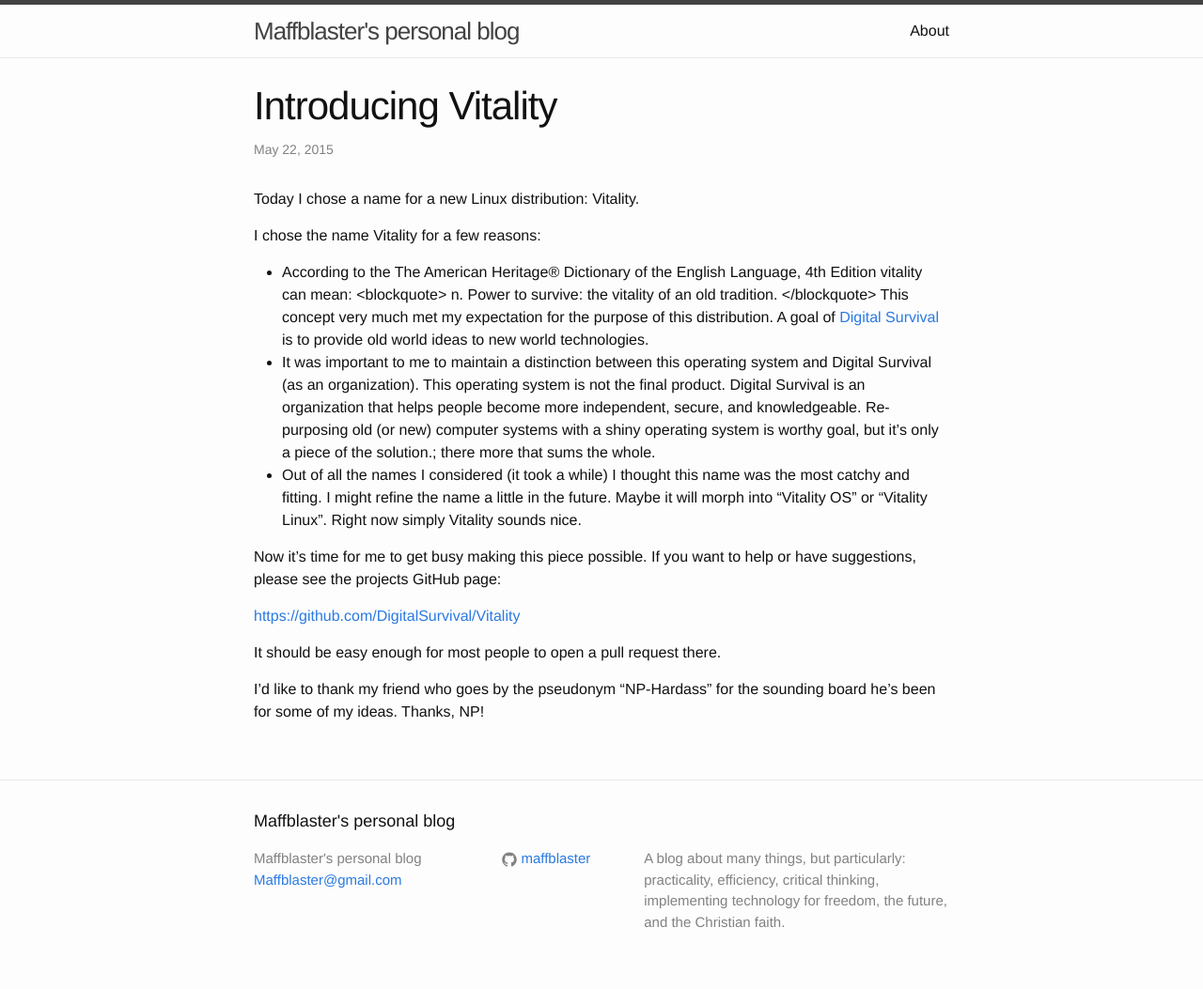
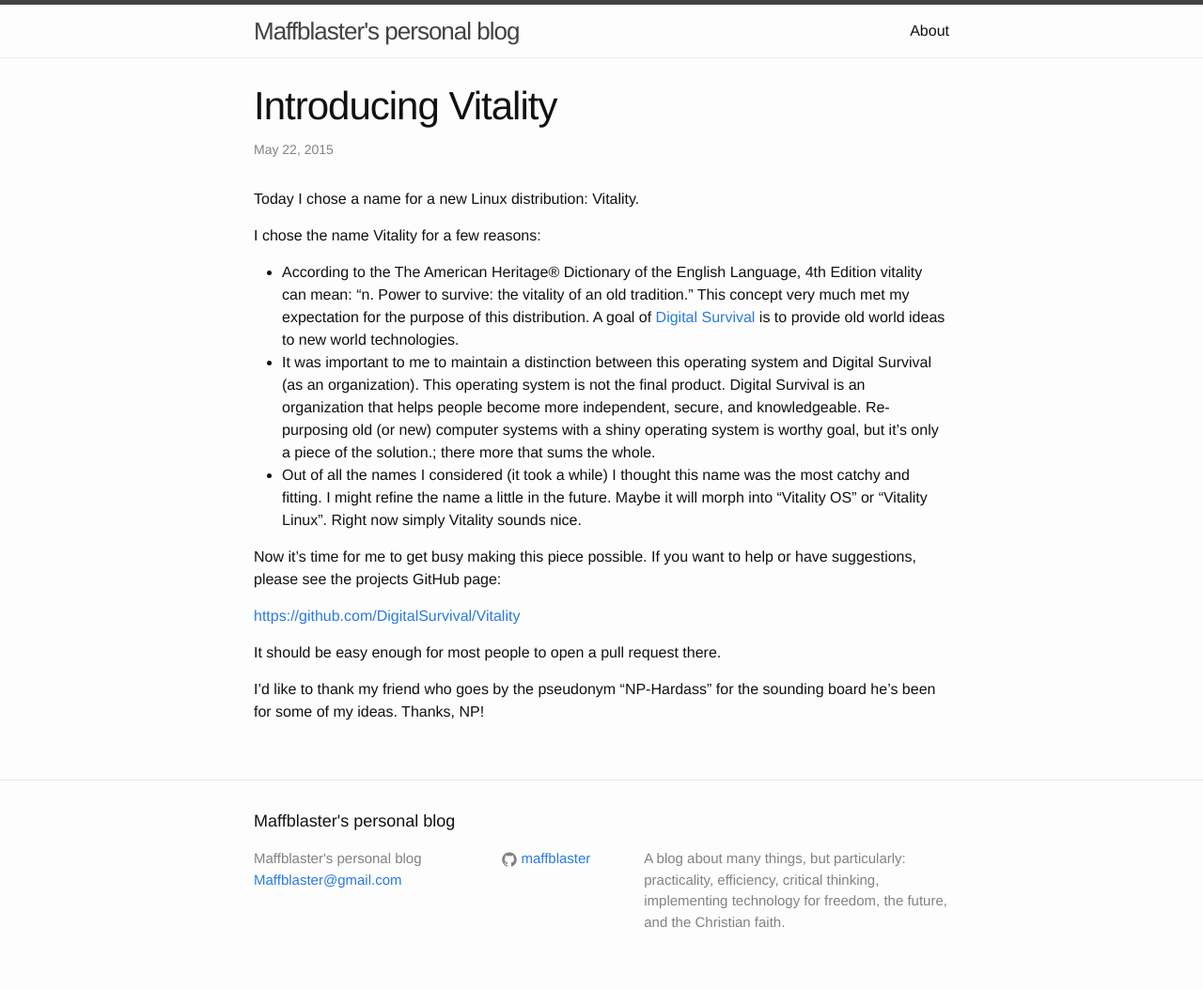
Before and after one commit to maffblaster/maffblaster.github.io, a Jekyll site: the page built from _posts/2015-05-22-introducting-vitality.md, in a window 1280 px wide. Shown: the whole page at 94% size. Built offline with Jekyll 4.4.1, drawn with Linux system fonts in a browser that asks for light colours.

Commit message:
HTML fix.

```diff
--- a/_posts/2015-05-22-introducting-vitality.md
+++ b/_posts/2015-05-22-introducting-vitality.md
@@ -10,7 +10,7 @@
 
 I chose the name Vitality for a few reasons:
 
-* According to the The American Heritage® Dictionary of the English Language, 4th Edition vitality can mean: <blockquote> n. Power to survive: the vitality of an old tradition. </blockquote> This concept very much met my expectation for the purpose of this distribution. A goal of [Digital Survival](http://www.digitalsurvival.us/) is to provide old world ideas to new world technologies.
+* According to the The American Heritage® Dictionary of the English Language, 4th Edition vitality can mean: "n. Power to survive: the vitality of an old tradition." This concept very much met my expectation for the purpose of this distribution. A goal of [Digital Survival](http://www.digitalsurvival.us/) is to provide old world ideas to new world technologies.
 * It was important to me to maintain a distinction between this operating system and Digital Survival (as an organization). This operating system is not the final product. Digital Survival is an organization that helps people become more independent, secure, and knowledgeable. Re-purposing old (or new) computer systems with a shiny operating system is worthy goal, but it's only a piece of the solution.; there more that sums the whole.
 * Out of all the names I considered (it took a while) I thought this name was the most catchy and fitting. I might refine the name a little in the future. Maybe it will morph into "Vitality OS" or "Vitality Linux". Right now simply Vitality sounds nice.
 
```
